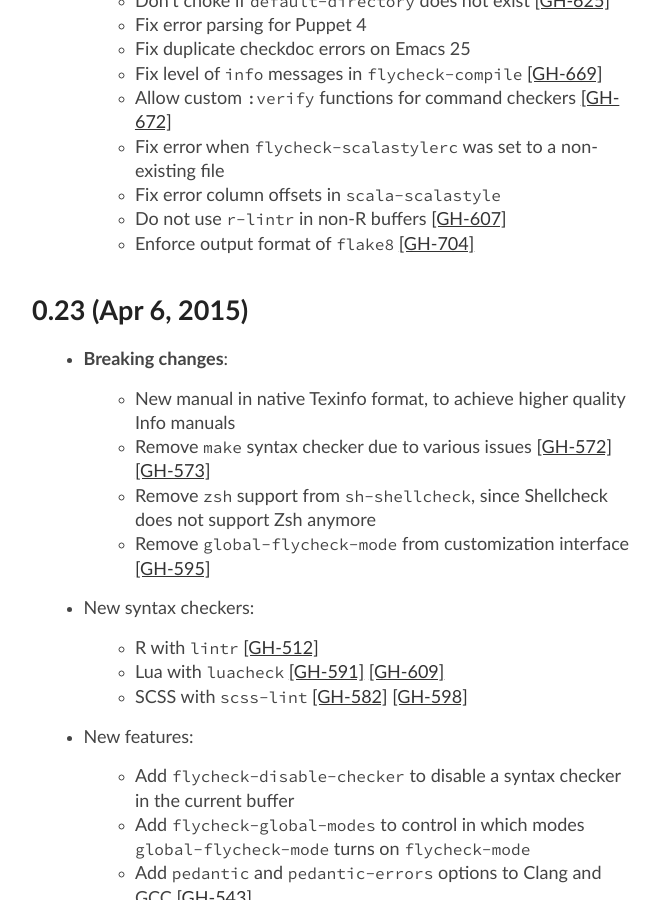
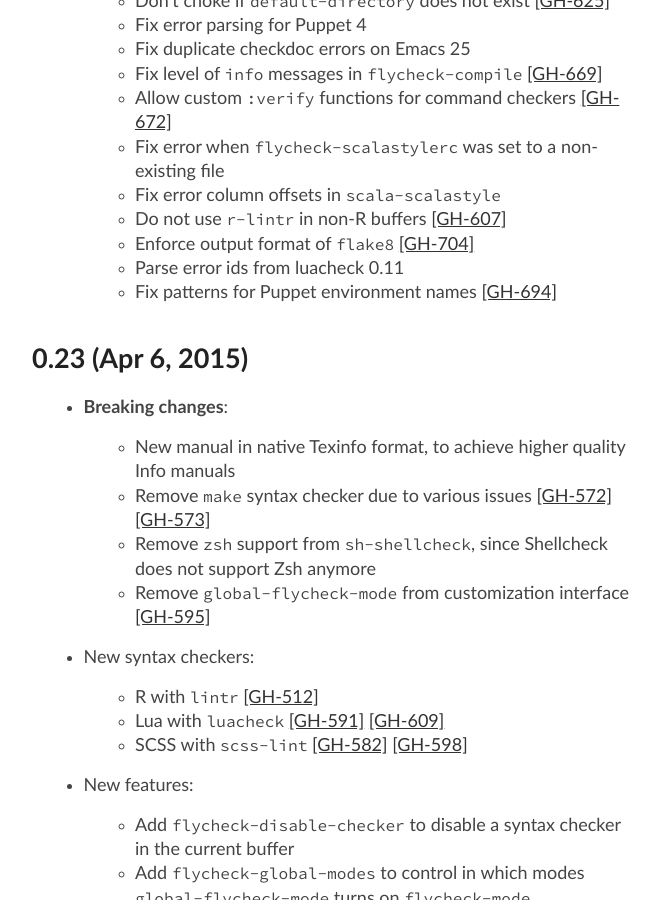
Before and after one commit to cmarqu/flycheck.github.io, a Jekyll site: the page built from changes.md, in a window 1280 px wide and 900 px high, scrolled down 1171 px. Shown: the whole window, without its empty margins (258-918 px from the left). Built offline with Jekyll 4.4.1, drawn with Linux system fonts in a browser that asks for light colours.

Commit message:
Update manual from flycheck/flycheck@ff0d429

```diff
--- a/_includes/changes.md
+++ b/_includes/changes.md
@@ -47,6 +47,8 @@ master (in development)
   - Fix error column offsets in `scala-scalastyle`
   - Do not use `r-lintr` in non-R buffers [[GH-607]](https://github.com/flycheck/flycheck/issues/607)
   - Enforce output format of `flake8` [[GH-704]](https://github.com/flycheck/flycheck/issues/704)
+  - Parse error ids from luacheck 0.11
+  - Fix patterns for Puppet environment names [[GH-694]](https://github.com/flycheck/flycheck/issues/694)
 
 0.23 (Apr 6, 2015)
 ==================
```
